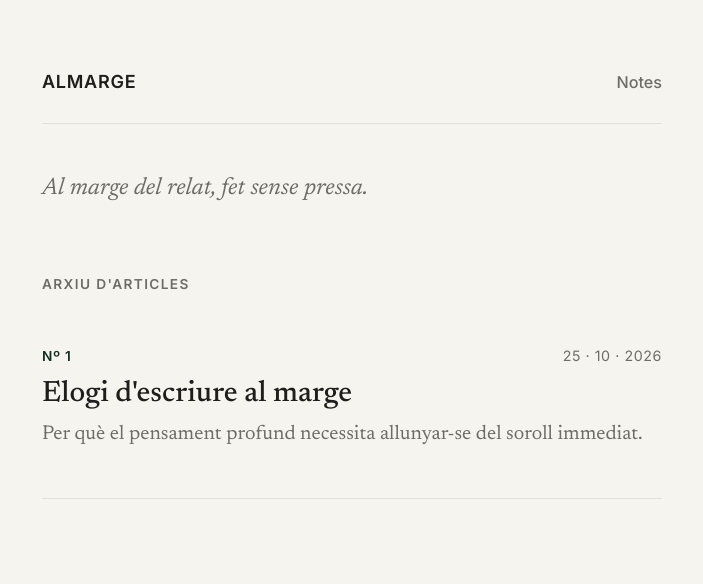
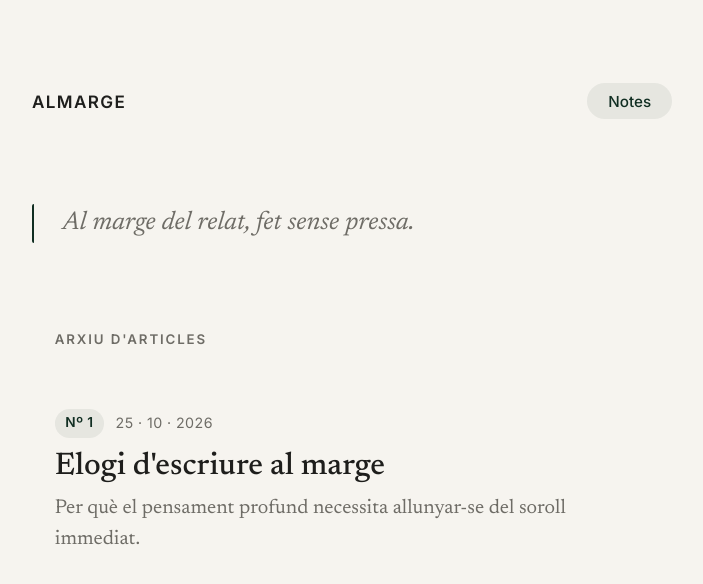
Before and after one commit to almarge/almarge.github.io, a Jekyll site: the page built from index.md, in a window 1280 px wide. Shown: the top 584 px of the page, without its empty margins (288-991 px from the left). Built offline with Jekyll 4.4.1, drawn with Linux system fonts in a browser that asks for light colours.

Commit message:
Refactor SCSS styles and update color variables
Updated color variables and adjusted styles for various elements including headers, links, and archive items. Improved layout and spacing for better visual consistency.

```diff
--- a/assets/main.scss
+++ b/assets/main.scss
@@ -1,15 +1,16 @@
 ---
 ---
-/* VARIABLES DE COLOR (Paper, Tinta i Verd Oxford) */
+/* VARIABLES DE COLOR */
 :root {
   --bg-paper: #f6f4ef;
+  --bg-hover: #ede9e0;
   --text-ink: #1e1e1c;
   --text-muted: #6e6c66;
-  --border-subtle: #e4e0d8;
   --oxford-green: #112e22;
+  --oxford-soft: rgba(17, 46, 34, 0.07);
 }
 
-/* CONFIGURACIÓ BASE I NITIDESA */
+/* CONFIGURACIÓ BASE */
 html, body {
   margin: 0;
   padding: 0;
@@ -18,38 +19,35 @@ html, body {
   color: var(--text-ink);
   font-family: 'Newsreader', Georgia, serif;
   font-size: 19px;
-  line-height: 1.7;
+  line-height: 1.75;
   -webkit-font-smoothing: antialiased;
   -moz-osx-font-smoothing: grayscale;
 }
 
-/* SELECCIÓ DE TEXT EN VERD OXFORD */
 ::selection {
   background-color: var(--oxford-green);
   color: var(--bg-paper);
 }
 
 .wrapper {
-  max-width: 620px;
+  max-width: 640px;
   margin: 0 auto;
-  padding: 3.5rem 1.5rem 6rem;
+  padding: 4.5rem 2rem 7rem;
 }
 
-/* CAPÇALERA MINIMALISTA AMB LÍNIA FINA */
+/* CAPÇALERA SENSE LÍNIA RECTA I AMB CÀPSULA ARRODONIDA */
 .site-header {
   display: flex;
   justify-content: space-between;
-  align-items: baseline;
-  padding-bottom: 1.2rem;
-  margin-bottom: 4rem;
-  border-bottom: 1px solid var(--border-subtle);
+  align-items: center;
+  margin-bottom: 4.5rem;
 }
 
 .site-title {
   font-family: 'Inter', sans-serif;
   font-weight: 600;
-  font-size: 0.95rem;
-  letter-spacing: 0.04em;
+  font-size: 0.9rem;
+  letter-spacing: 0.08em;
   text-transform: uppercase;
   color: var(--text-ink);
   text-decoration: none;
@@ -57,29 +55,47 @@ html, body {
 
 .site-nav a {
   font-family: 'Inter', sans-serif;
-  font-size: 0.85rem;
+  font-size: 0.8rem;
   font-weight: 500;
-  color: var(--text-muted);
+  color: var(--oxford-green);
+  background-color: var(--oxford-soft);
+  padding: 0.45rem 1.1rem;
+  border-radius: 999px; /* Forma de càpsula suau */
   text-decoration: none;
-  transition: color 0.2s ease;
+  transition: all 0.25s ease;
 }
 
 .site-nav a:hover {
-  color: var(--oxford-green);
+  background-color: var(--oxford-green);
+  color: var(--bg-paper);
 }
 
-/* ETIQUETES DE SECCIÓ (Estil Editorial) */
+/* EPÍGRAF FLUID AMB DESPLAÇAMENT ORGÀNIC */
+.epigraph {
+  font-size: 1.35rem;
+  font-style: italic;
+  color: var(--text-muted);
+  margin: 0 0 4.5rem 0;
+  padding-left: 1.5rem;
+  border-left: 2px solid var(--oxford-green);
+  border-radius: 2px;
+  line-height: 1.5;
+  max-width: 480px; /* Evita que ocupi tot l'ample */
+}
+
+/* ETIQUETA DE SECCIÓ */
 .section-label {
   font-family: 'Inter', sans-serif;
-  font-size: 0.72rem;
+  font-size: 0.7rem;
   font-weight: 600;
   text-transform: uppercase;
-  letter-spacing: 0.1em;
+  letter-spacing: 0.14em;
   color: var(--text-muted);
-  margin-bottom: 2rem;
+  margin-bottom: 1.5rem;
+  padding-left: 1.2rem;
 }
 
-/* LLISTA D'ARXIU (Estil Westenberg) */
+/* LLISTA D'ARTICLES ORGÀNICA (SENSE RATLLES NI CAIXES) */
 .archive-list {
   list-style: none;
   padding: 0;
@@ -87,22 +103,53 @@ html, body {
 }
 
 .archive-item {
-  border-bottom: 1px solid var(--border-subtle);
-  padding: 1.8rem 0;
-}
-
-.archive-item:first-child {
-  padding-top: 0.5rem;
+  margin-bottom: 0.8rem;
 }
 
 .archive-link {
   text-decoration: none;
   color: inherit;
   display: block;
+  padding: 1.5rem 1.6rem;
+  margin-left: -0.4rem;
+  border-radius: 20px; /* Cantonades arrodonides i suaus */
+  transition: background-color 0.3s ease, transform 0.25s ease;
+}
+
+.archive-link:hover {
+  background-color: var(--bg-hover);
+  transform: translateX(6px); /* Moviment suau cap a la dreta */
+}
+
+/* DATA AL COSTAT DEL NÚMERO (TRENCA EL RECTANGLE) */
+.archive-meta-top {
+  display: flex;
+  justify-content: flex-start;
+  align-items: center;
+  gap: 0.6rem;
+  margin-bottom: 0.45rem;
+}
+
+.archive-number {
+  font-family: 'Inter', sans-serif;
+  font-size: 0.72rem;
+  font-weight: 600;
+  color: var(--oxford-green);
+  background-color: var(--oxford-soft);
+  padding: 0.15rem 0.55rem;
+  border-radius: 999px;
+  letter-spacing: 0.04em;
+}
+
+.archive-date, .post-meta {
+  font-family: 'Inter', sans-serif;
+  font-size: 0.75rem;
+  color: var(--text-muted);
+  letter-spacing: 0.03em;
 }
 
 .archive-title {
-  font-size: 1.55rem;
+  font-size: 1.65rem;
   font-weight: 500;
   line-height: 1.25;
   margin: 0 0 0.4rem 0;
@@ -117,32 +164,22 @@ html, body {
 .archive-excerpt {
   font-size: 1.05rem;
   color: var(--text-muted);
-  margin: 0 0 0.7rem 0;
-  line-height: 1.5;
-  font-weight: 400;
-}
-
-.archive-date, .post-meta {
-  font-family: 'Inter', sans-serif;
-  font-size: 0.75rem;
-  color: var(--text-muted);
-  letter-spacing: 0.04em;
-  display: block;
+  margin: 0;
+  line-height: 1.55;
+  max-width: 520px; /* Deixa respirar el marge dret */
 }
 
 /* DISSENY DELS ARTICLES INTERNS */
 .post-header {
-  margin-bottom: 3rem;
-  padding-bottom: 2rem;
-  border-bottom: 1px solid var(--border-subtle);
+  margin-bottom: 3.5rem;
 }
 
 .post-title {
-  font-size: 2.6rem;
+  font-size: 2.7rem;
   font-weight: 500;
   line-height: 1.15;
   letter-spacing: -0.02em;
-  margin: 0.6rem 0 0.8rem 0;
+  margin: 0.8rem 0 0.8rem 0;
 }
 
 .post-subtitle {
@@ -150,79 +187,15 @@ html, body {
   color: var(--text-muted);
   font-style: italic;
   margin: 0;
-  line-height: 1.4;
+  line-height: 1.45;
+  max-width: 520px;
 }
 
 .post-content p {
   margin-bottom: 1.6rem;
 }
 
-/* CITES FILOSÒFIQUES AMB TOC OXFORD */
-blockquote {
-  margin: 2.5rem 0;
-  padding-left: 1.5rem;
-  border-left: 2px solid var(--oxford-green);
-  font-style: italic;
-  color: var(--text-muted);
-}
-
-/* SEPARADOR D'IDEES ELEGANT */
-hr {
-  border: none;
-  text-align: center;
-  margin: 3rem 0;
-}
-hr::before {
-  content: "· · ·";
-  color: var(--text-muted);
-  letter-spacing: 0.5em;
-}
-
-/* PEU DE L'ARTICLE */
-.post-footer {
-  margin-top: 4rem;
-  padding-top: 2rem;
-  border-top: 1px solid var(--border-subtle);
-}
-
-.back-link {
-  font-family: 'Inter', sans-serif;
-  font-size: 0.85rem;
-  color: var(--text-muted);
-  text-decoration: none;
-  transition: color 0.2s ease;
-}
-
-.back-link:hover {
-  color: var(--oxford-green);
-}
-
-/* EPÍGRAF DE PORTADA */
-.epigraph {
-  font-size: 1.25rem;
-  font-style: italic;
-  color: var(--text-muted);
-  margin: -1.5rem 0 3.5rem 0;
-  line-height: 1.5;
-}
-
-/* NUMERACIÓ D'ARXIU */
-.archive-meta-top {
-  display: flex;
-  justify-content: space-between;
-  align-items: baseline;
-  margin-bottom: 0.4rem;
-}
-
-.archive-number {
-  font-family: 'Inter', sans-serif;
-  font-size: 0.72rem;
-  font-weight: 600;
-  color: var(--oxford-green);
-  letter-spacing: 0.06em;
-}
-
-/* CAPLLETRA EDITORIAL (DROP CAP) EN VERD OXFORD */
+/* CAPLLETRA EDITORIAL EN VERD OXFORD */
 .post-content > p:first-of-type::first-letter {
   float: left;
   font-size: 3.8rem;
@@ -233,3 +206,47 @@ hr::before {
   color: var(--oxford-green);
   font-weight: 500;
 }
+
+/* CITES I SEPARADORS */
+blockquote {
+  margin: 2.5rem 0;
+  padding: 1.2rem 1.8rem;
+  background-color: var(--bg-hover);
+  border-radius: 16px;
+  font-style: italic;
+  color: var(--text-ink);
+}
+
+hr {
+  border: none;
+  text-align: center;
+  margin: 3.5rem 0;
+}
+hr::before {
+  content: "· · ·";
+  color: var(--text-muted);
+  letter-spacing: 0.6em;
+}
+
+/* BOTÓ DE TORNAR EN FORMA DE CÀPSULA */
+.post-footer {
+  margin-top: 4.5rem;
+}
+
+.back-link {
+  display: inline-block;
+  font-family: 'Inter', sans-serif;
+  font-size: 0.82rem;
+  font-weight: 500;
+  color: var(--oxford-green);
+  background-color: var(--oxford-soft);
+  padding: 0.55rem 1.2rem;
+  border-radius: 999px;
+  text-decoration: none;
+  transition: all 0.25s ease;
+}
+
+.back-link:hover {
+  background-color: var(--oxford-green);
+  color: var(--bg-paper);
+}
```
